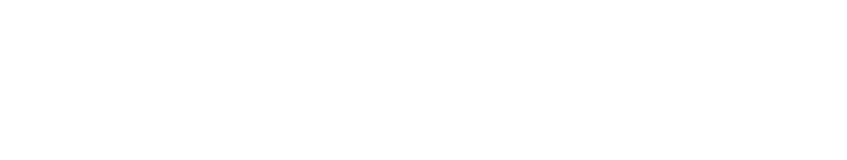
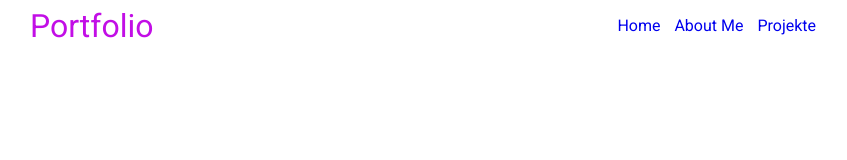
Before and after one commit to SaschaBaron/Portfolio, a plain HTML site: page index.html in a window 1280 px wide. Shown: the whole page, without its empty margins (212-1059 px from the left). Drawn offline with Linux system fonts and the light colour scheme.

Commit message:
Header + Font

```diff
--- a/index.html
+++ b/index.html
@@ -1,13 +1,23 @@
 <!DOCTYPE html>
 <html lang="de">
 <head>
+    <link href="https://fonts.googleapis.com/css2?family=Roboto:ital,wght@0,100;0,300;0,400;0,500;0,700;0,900;1,100;1,300;1,400;1,500;1,700;1,900&display=swap" rel="stylesheet">
     <meta charset="UTF-8">
     <meta name="viewport" content="width=device-width, initial-scale=1.0">
     <link rel="stylesheet" href="resetStylesheet.css">
     <link rel="stylesheet" href="style.css">
-    <title>Document</title>
+    <title>Portfolio</title>
 </head>
 <body>
-
+    <header>
+        <h1>Portfolio</h1>
+        <nav>
+            <ul>
+                <li><a href="#">Home</a></li>
+                <li><a href="#">About Me</a></li>
+                <li><a href="#">Projekte</a></li>
+            </ul>
+        </nav>
+    </header>
 </body>
 </html>
--- a/style.css
+++ b/style.css
@@ -0,0 +1,24 @@
+body {
+    font-family: 'Roboto', sans-serif;
+}
+
+header {
+    display: flex;
+    justify-content: space-around;
+    align-items: center;
+    padding: 10px;
+}
+
+h1 {
+    font-size: 2em;
+    color: #c20ee6;
+}
+
+nav ul li  {
+    margin-right: 10px;
+    display: inline-block;
+}
+
+nav ul li a  {
+    text-decoration: none;
+}
```
